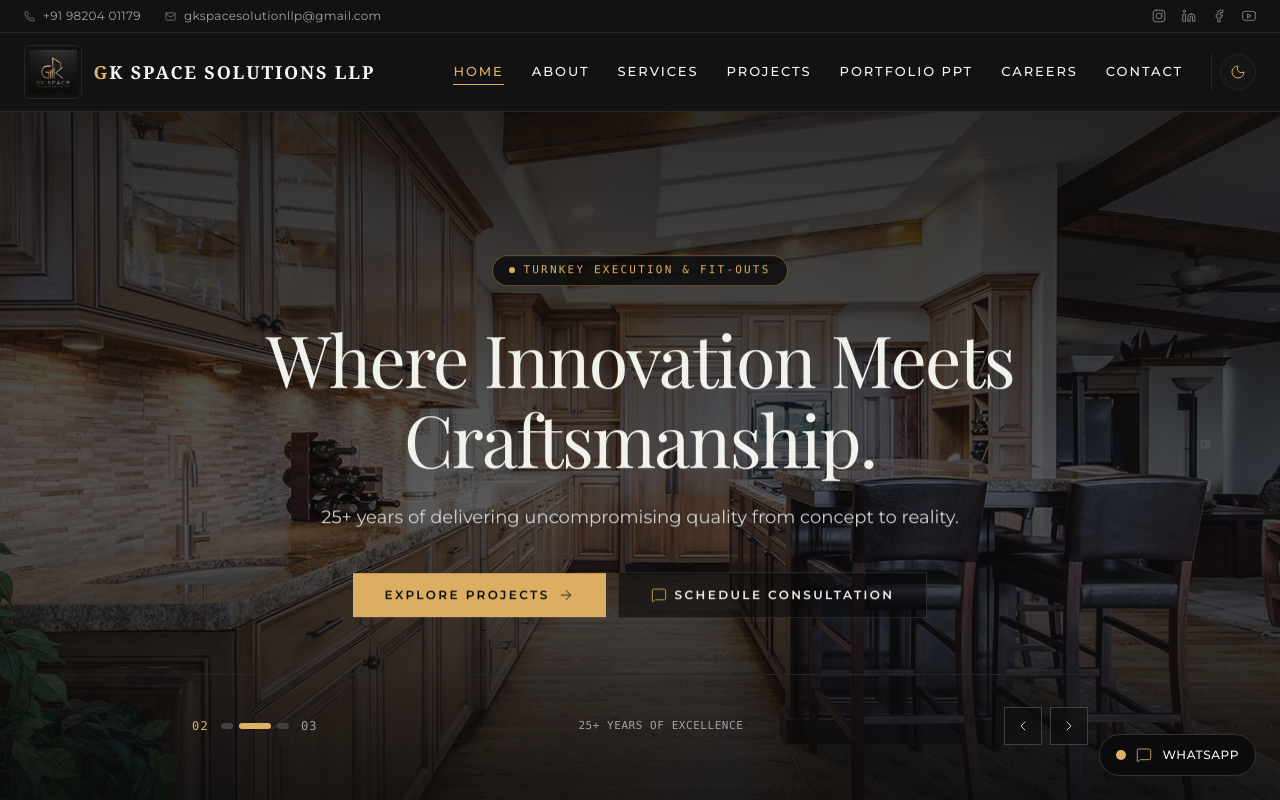
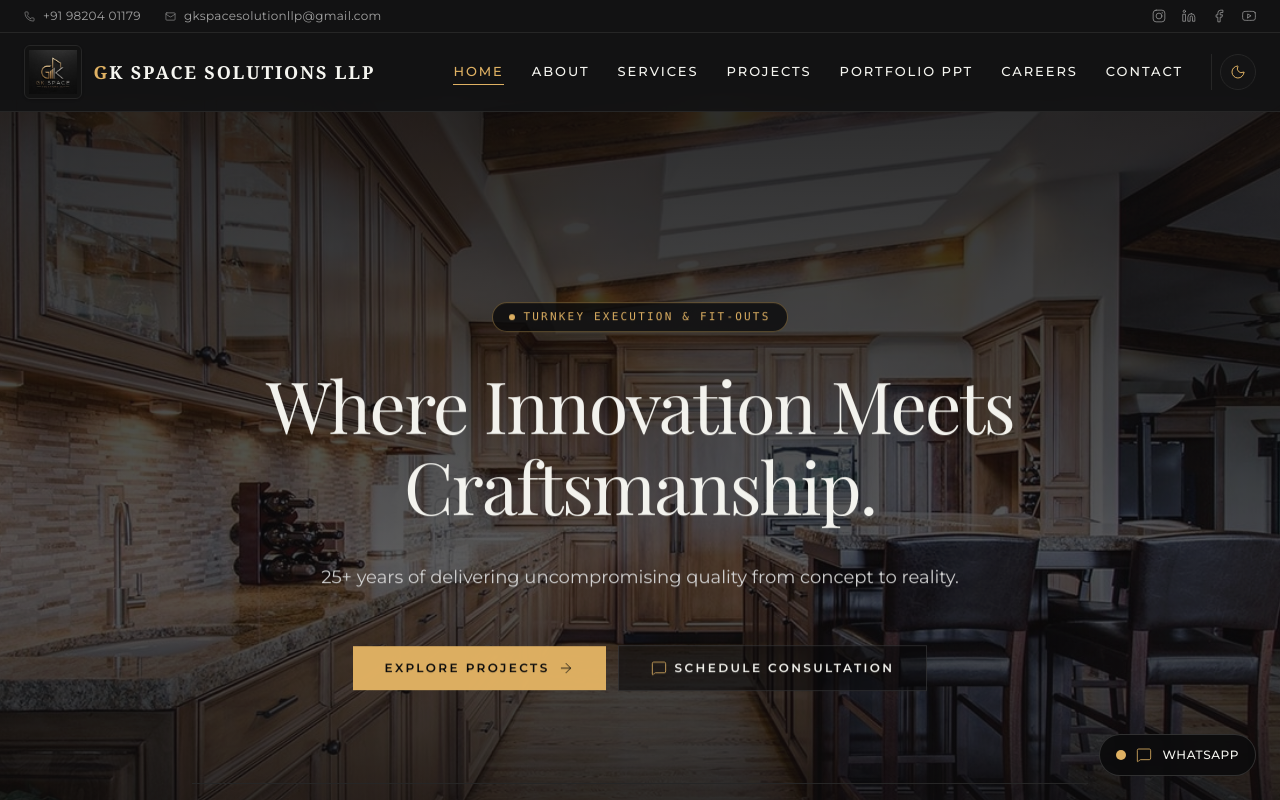
Before and after one commit to md-junaid-qureshi/G.k-solution-ltd, a Next.js app: page / in a window 1280 px wide. Shown: the top 800 px of the page. Built offline with nearby package versions, Linux system fonts and the light colour scheme; a web font is replaced by a local one.

Commit message:
seventh commit

```diff
--- a/src/components/HeroSlider.tsx
+++ b/src/components/HeroSlider.tsx
@@ -120,7 +120,7 @@ export default function HeroSlider() {
       onMouseLeave={() => setIsPaused(false)}
       onTouchStart={handleTouchStart}
       onTouchEnd={handleTouchEnd}
-      className="relative min-h-[85vh] sm:min-h-[90vh] h-[100dvh] max-h-[1080px] flex items-center justify-center overflow-hidden bg-[#0B0B0C] text-[#F5F5F0] select-none"
+      className="relative h-[780px] sm:h-[840px] md:h-[880px] lg:h-[920px] flex items-center justify-center overflow-hidden bg-[#0B0B0C] text-[#F5F5F0] select-none"
     >
       {/* ── Background Slides with Ken Burns Slow-Zoom Effect ── */}
       <AnimatePresence mode="sync">
@@ -164,7 +164,7 @@ export default function HeroSlider() {
             animate={{ opacity: 1, y: 0 }}
             exit={{ opacity: 0, y: -16 }}
             transition={{ duration: 0.55, ease: [0.22, 1, 0.36, 1] }}
-            className="flex flex-col items-center max-w-4xl w-full"
+            className="flex flex-col items-center justify-center max-w-4xl w-full min-h-[380px] sm:min-h-[420px] md:min-h-[460px]"
           >
             {/* Top Editorial Pill */}
             <div className="inline-flex items-center gap-2 rounded-full border border-[#DFB163]/40 bg-[#0B0B0C]/80 px-3.5 py-1 sm:px-4 sm:py-1.5 backdrop-blur-md">
@@ -174,15 +174,19 @@ export default function HeroSlider() {
               </span>
             </div>
 
-            {/* Main Headline - Clean Mobile Scaling */}
-            <h1 className="mt-6 sm:mt-8 font-heading text-2xl sm:text-4xl md:text-6xl lg:text-7xl font-normal tracking-tight text-[#F5F5F0] leading-tight sm:leading-[1.12]">
-              {slide.heading}
-            </h1>
+            {/* Main Headline - Stable Sized Container */}
+            <div className="mt-6 sm:mt-8 min-h-[64px] sm:min-h-[88px] md:min-h-[140px] lg:min-h-[160px] flex items-center justify-center w-full">
+              <h1 className="font-heading text-2xl sm:text-4xl md:text-6xl lg:text-7xl font-normal tracking-tight text-[#F5F5F0] leading-tight sm:leading-[1.12]">
+                {slide.heading}
+              </h1>
+            </div>
 
-            {/* Subheading */}
-            <p className="mt-4 sm:mt-6 max-w-2xl text-xs sm:text-base md:text-lg text-neutral-300 font-sans leading-relaxed px-2 sm:px-0">
-              {slide.subheading}
-            </p>
+            {/* Subheading - Stable Sized Container */}
+            <div className="mt-4 sm:mt-6 min-h-[44px] sm:min-h-[56px] flex items-center justify-center w-full">
+              <p className="max-w-2xl text-xs sm:text-base md:text-lg text-neutral-300 font-sans leading-relaxed px-2 sm:px-0">
+                {slide.subheading}
+              </p>
+            </div>
 
             {/* CTAs - Clean Vertical Stacking on Mobile */}
             <div className="mt-8 sm:mt-10 flex flex-col sm:flex-row items-stretch sm:items-center justify-center gap-3 w-full sm:w-auto px-4 sm:px-0">
```
